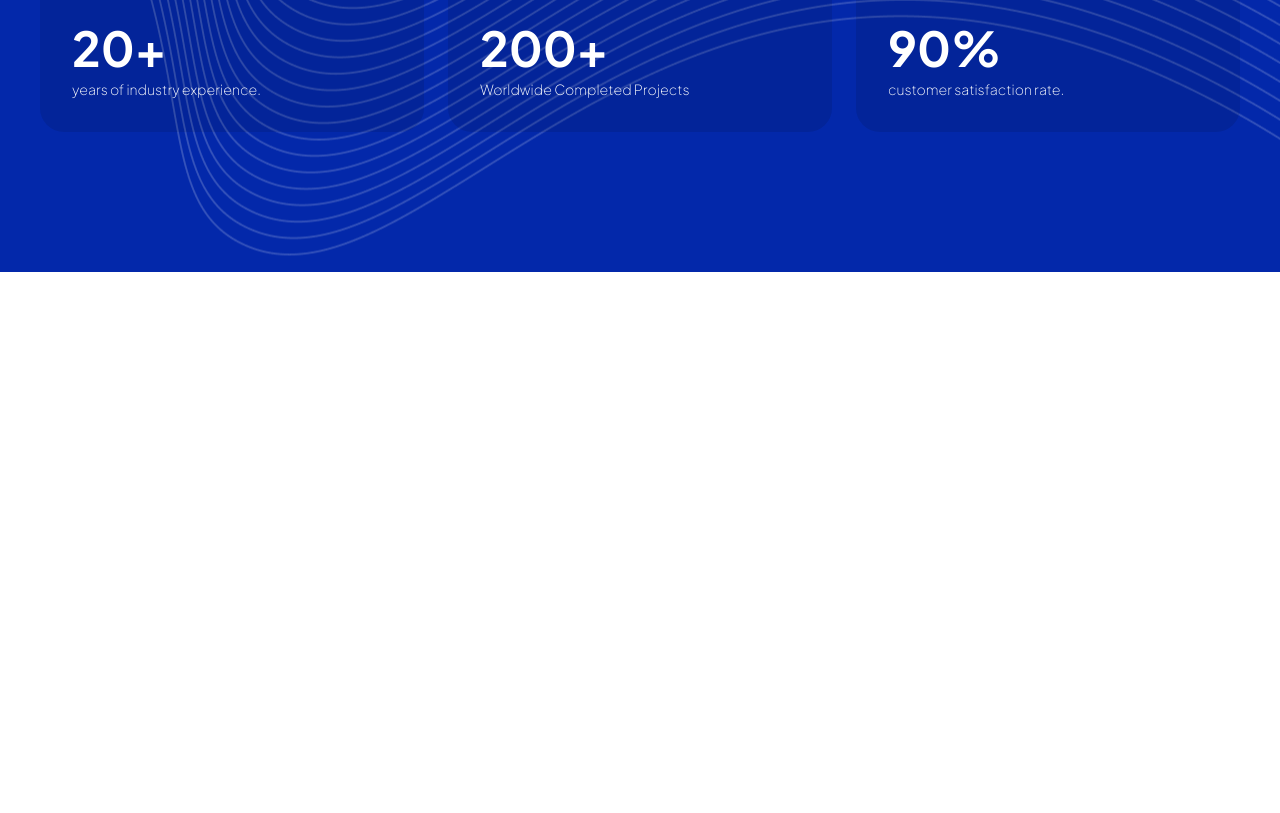
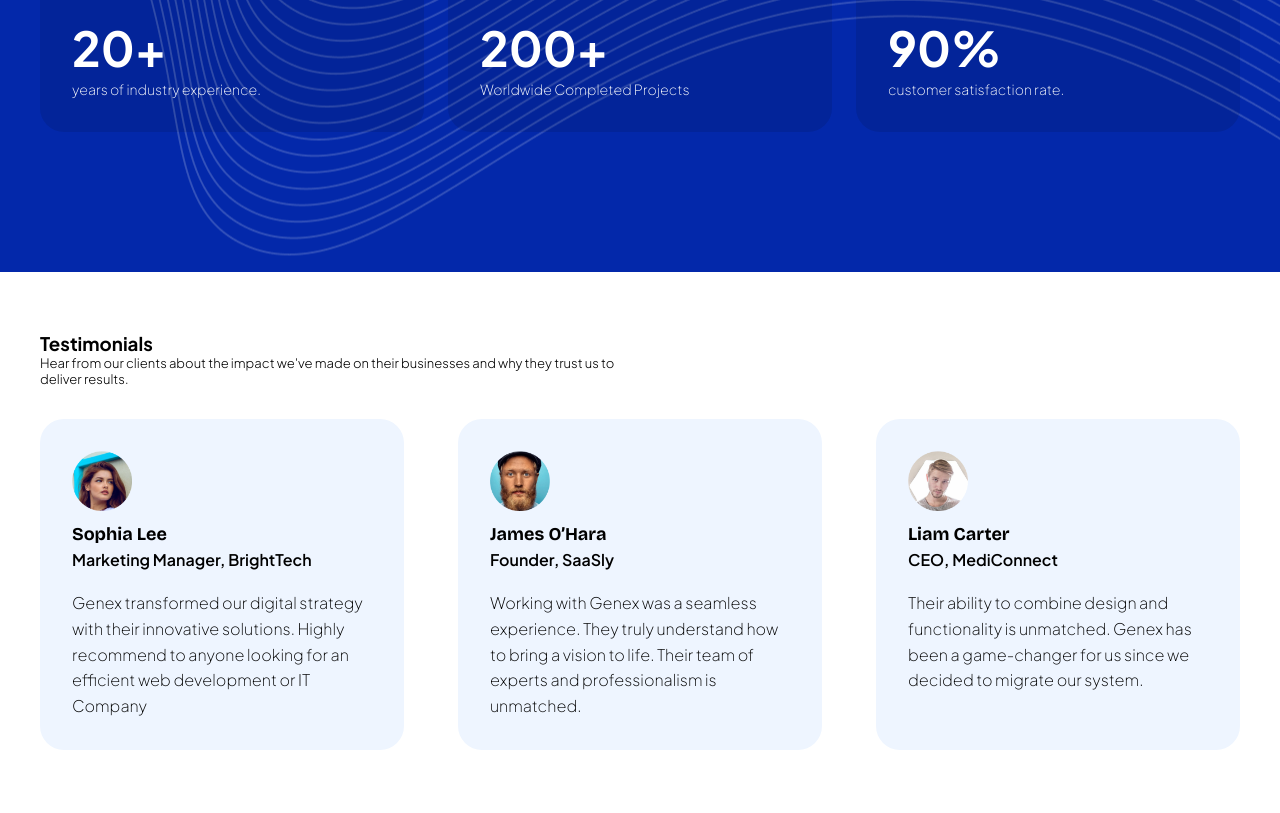
Before and after one commit to fabianoGDB/responsive-website-example-2025, a plain HTML site: page index.html in a window 1280 px wide. Shown: the part 2652-3465 px from the top of the page. Before the commit the page ends 2924 px from the top, so only its background shows below. Drawn offline with nearby package versions, Linux system fonts and the light colour scheme.

Commit message:
add testimonials section

```diff
--- a/index.html
+++ b/index.html
@@ -218,6 +218,51 @@
     </div>
   </section>
 
+  <div class="container">
+    <section class="testimonial-section">
+      <div class="section-header">
+        <h3 class="section-titile">Testimonials</h3>
+        <p class="section-subtitle">
+          Hear from our clients about the impact we've made on their
+          businesses and why they trust us to deliver results.</p>
+      </div>
 
+      <div class="testimonial-content">
+        <div class="testimonial-card">
+          <img src="./images/testimonials/t3.png" alt="" />
+          <h4>Sophia Lee</h4>
+          <p class="testimonial-card-subtitle">
+            Marketing Manager, BrightTech
+          </p>
+          <p class="testimonial-card-description">
+            Genex transformed our digital strategy with their innovative
+            solutions. Highly recommend to anyone looking for an efficient web
+            development or IT Company
+          </p>
+        </div>
+        <div class="testimonial-card">
+          <img src="./images/testimonials/t2.png" alt="" />
+          <h4>James O’Hara</h4>
+          <p class="testimonial-card-subtitle">Founder, SaaSly</p>
+          <p class="testimonial-card-description">
+            Working with Genex was a seamless experience. They truly
+            understand how to bring a vision to life. Their team of experts
+            and professionalism is unmatched.
+          </p>
+        </div>
+        <div class="testimonial-card">
+          <img src="./images/testimonials/t1.png" alt="" />
+          <h4>Liam Carter</h4>
+          <p class="testimonial-card-subtitle">CEO, MediConnect</p>
+          <p class="testimonial-card-description">
+            Their ability to combine design and functionality is unmatched.
+            Genex has been a game-changer for us since we decided to migrate
+            our system.
+          </p>
+        </div>
+      </div>
+    </section>
+
+  </div>
   </body>
 </html>
--- a/style.css
+++ b/style.css
@@ -239,6 +239,51 @@ button{
     width: 60px;
     margin-bottom: 24px;
 }
+
+.testimonial-section{
+    padding: 60px 0px;
+    margin-bottom: 300px;
+}
+
+.testimonial-content{
+    margin-top: 32px;
+    display: flex;
+    justify-content: space-between;
+
+}
+
+.testimonial-card{
+    width: 300px;
+    background-color: #EEF5FF;
+    padding: 32px;
+    border-radius: 24px;
+}
+
+
+.testimonial-card h4{
+    font-size: 18px;
+    font-family: "Bricolage Grotesque", serif;
+    margin-bottom: 4px;
+}
+
+.testimonial-card img{
+    width: 60px;
+    margin-bottom: 8px;
+}
+
+.testimonial-card-subtitle{
+    font-size: 16px;
+    font-weight: 600;
+
+}
+
+.testimonial-card-description{
+    font-size: 16px;
+    font-weight: 200;
+    margin-top: 20px;
+    line-height: 1.6;
+}
+
 @media (max-width: 768px) {
     .navbar-content{
         display: block;
```
